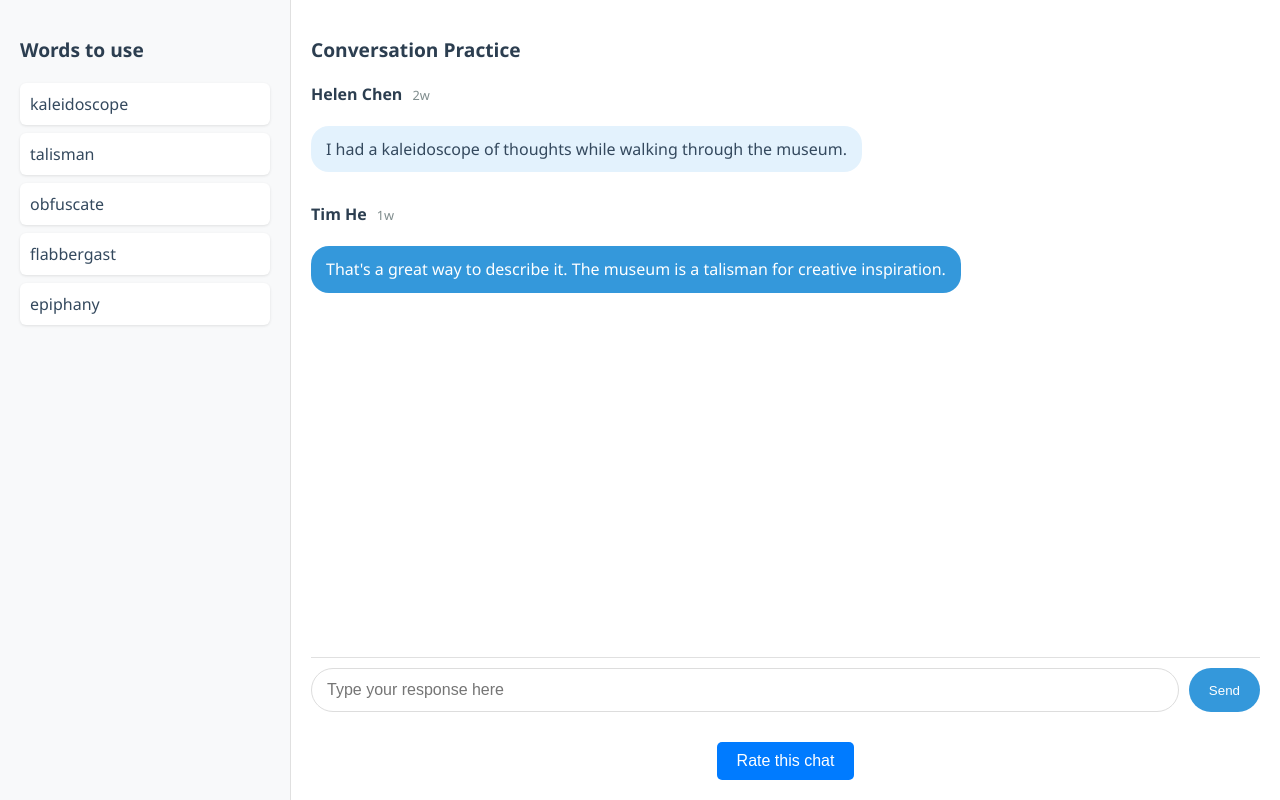
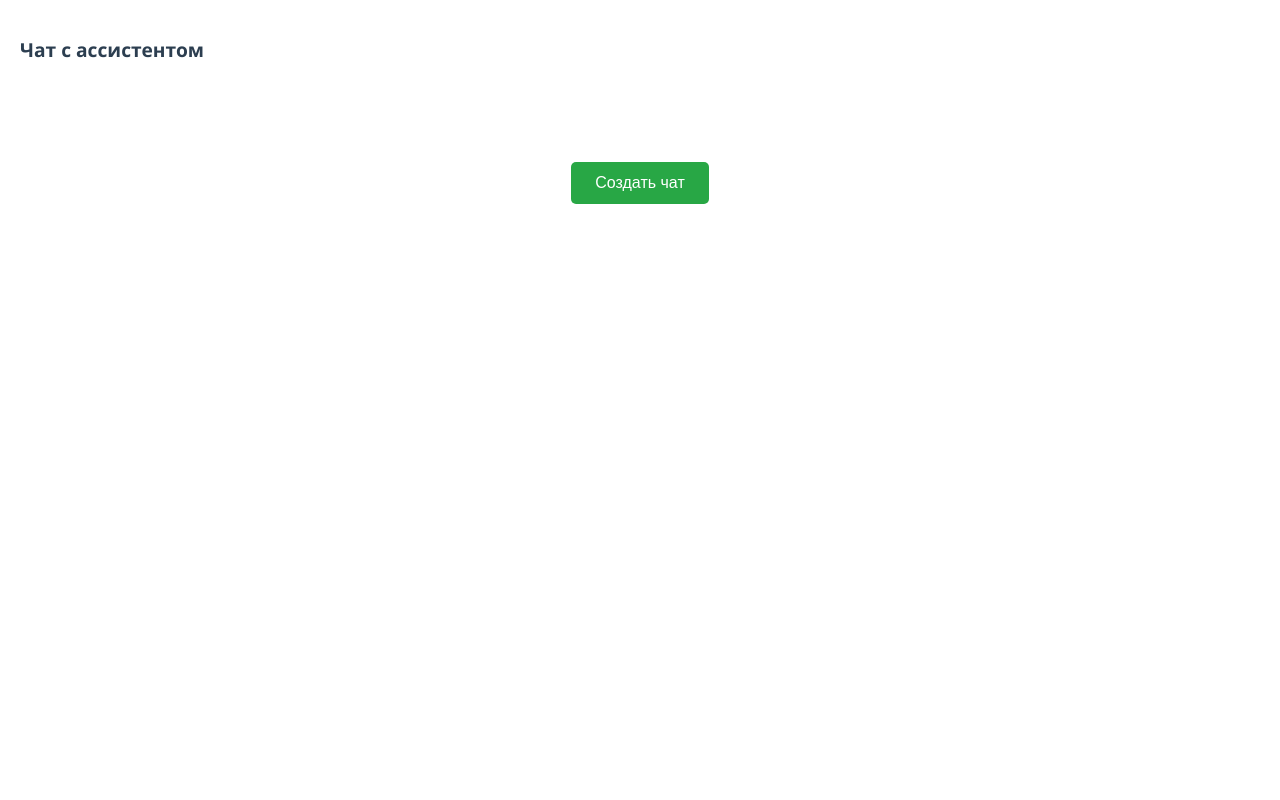
Before and after one commit to Yancevvv/wildman, a React (Create React App) app: page /chat in a window 1280 px wide. Built offline with nearby package versions, Linux system fonts and the light colour scheme.

Commit message:
Добавлен чат

```diff
--- a/src/components/ChatPage/ChatPage.css
+++ b/src/components/ChatPage/ChatPage.css
@@ -4,32 +4,74 @@
   font-family: 'Segoe UI', Tahoma, Geneva, Verdana, sans-serif;
 }
 
-.words-sidebar {
-  width: 250px;
-  background-color: #f8f9fa;
-  padding: 20px;
-  border-right: 1px solid #e0e0e0;
+.error-message {
+  background-color: #f8d7da;
+  color: #721c24;
+  padding: 10px 15px;
+  margin-bottom: 15px;
+  border-radius: 5px;
+  border: 1px solid #f5c6cb;
 }
 
-.sidebar-title {
-  color: #2c3e50;
-  margin-bottom: 20px;
-  font-size: 1.2rem;
+.create-chat-container {
+  display: flex;
+  justify-content: center;
+  align-items: center;
+  height: 200px;
 }
 
-.words-list {
-  list-style: none;
-  padding: 0;
+.create-chat-button {
+  background-color: #28a745;
+  color: white;
+  border: none;
+  padding: 12px 24px;
+  font-size: 16px;
+  cursor: pointer;
+  border-radius: 5px;
+  transition: background-color 0.2s;
 }
 
-.word-item {
-  padding: 10px;
-  margin-bottom: 8px;
-  background-color: white;
-  border-radius: 6px;
-  box-shadow: 0 1px 3px rgba(0,0,0,0.1);
-  color: #34495e;
-  font-weight: 500;
+.create-chat-button:hover {
+  background-color: #218838;
+}
+
+.create-chat-button:disabled {
+  background-color: #6c757d;
+  cursor: not-allowed;
+}
+
+.delete-chat-container {
+  text-align: center;
+  margin-top: 20px;
+}
+
+.delete-chat-button {
+  background-color: #dc3545;
+  color: white;
+  border: none;
+  padding: 10px 20px;
+  font-size: 16px;
+  cursor: pointer;
+  border-radius: 5px;
+  transition: background-color 0.2s;
+}
+
+.delete-chat-button:hover {
+  background-color: #c82333;
+}
+
+.delete-chat-button:disabled {
+  background-color: #6c757d;
+  cursor: not-allowed;
+}
+
+.mistakes-container {
+  background-color: #fff3cd;
+  color: #856404;
+  padding: 10px 15px;
+  margin-bottom: 15px;
+  border-radius: 5px;
+  border: 1px solid #ffeeba;
 }
 
 .conversation-area {
@@ -54,32 +96,40 @@
 .message-bubble {
   margin-bottom: 15px;
   max-width: 70%;
+  clear: both;
 }
 
-.message-header {
-  display: flex;
-  align-items: baseline;
-  margin-bottom: 5px;
+.user-message {
+  float: right;
+  text-align: right;
 }
 
-.message-user {
-  font-weight: bold;
-  margin-right: 10px;
-  color: #2c3e50;
-}
-
-.message-time {
-  font-size: 0.8rem;
-  color: #7f8c8d;
+.assistant-message {
+  float: left;
 }
 
 .message-text {
-  background-color: #e3f2fd;
   padding: 12px 15px;
   border-radius: 18px;
   display: inline-block;
+  line-height: 1.4;
+}
+
+.user-message .message-text {
+  background-color: #3498db;
+  color: white;
+}
+
+.assistant-message .message-text {
+  background-color: #e3f2fd;
   color: #34495e;
-  line-height: 1.4;
+}
+
+.loading-indicator {
+  text-align: center;
+  color: #7f8c8d;
+  margin: 10px 0;
+  font-style: italic;
 }
 
 .message-input-container {
@@ -116,22 +166,10 @@
   background-color: #2980b9;
 }
 
-/* Стили для ваших сообщений */
-.message-bubble:last-child .message-text {
-  background-color: #3498db;
-  color: white;
-}
-
 /* Адаптивность */
 @media (max-width: 768px) {
   .chat-container {
     flex-direction: column;
-  }
-
-  .words-sidebar {
-    width: 100%;
-    border-right: none;
-    border-bottom: 1px solid #e0e0e0;
   }
 
   .message-bubble {
--- a/src/components/ChatPage/ChatPage.jsx
+++ b/src/components/ChatPage/ChatPage.jsx
@@ -1,77 +1,146 @@
 import React, { useState } from 'react';
-import { useNavigate } from 'react-router-dom'; // Импортируем useNavigate
+import { useNavigate } from 'react-router-dom';
 import './ChatPage.css';
 
 const ChatPage = () => {
-  const navigate = useNavigate(); // Для навигации
+  useNavigate();
   const [message, setMessage] = useState('');
-  const [conversation, setConversation] = useState([
-    {
-      user: 'Helen Chen',
-      time: '2w',
-      text: 'I had a kaleidoscope of thoughts while walking through the museum.'
+  const [conversation, setConversation] = useState([]);
+  const [chatId, setChatId] = useState(null);
+  const [isLoading, setIsLoading] = useState(false);
+  const [error, setError] = useState('');
+  const [mistakes, setMistakes] = useState('');
+
+  // Создание нового чата
+  const createChat = async () => {
+    setIsLoading(true);
+    setError('');
+    try {
+      const response = await fetch('http://localhost:8080/api/chats', {
+        method: 'POST',
+        headers: {
+          'Content-Type': 'application/json',
         },
-    {
-      user: 'Tim He',
-      time: '1w',
-      text: "That's a great way to describe it. The museum is a talisman for creative inspiration."
+        credentials: 'include'
+      });
+
+      if (!response.ok) {
+        throw new Error('Не удалось создать чат');
       }
-  ]);
 
-  const wordsToUse = [
-    'kaleidoscope',
-    'talisman',
-    'obfuscate',
-    'flabbergast',
-    'epiphany'
-  ];
+      const data = await response.json();
+      setChatId(data.id);
+      setConversation([]);
+    } catch (error) {
+      setError('Ошибка при создании чата: ' + error.message);
+      console.error('Ошибка при создании чата:', error);
+    } finally {
+      setIsLoading(false);
+    }
+  };
 
-  const handleSend = () => {
-    if (message.trim()) {
-      setConversation([
-        ...conversation,
-        {
-          user: 'You',
-          time: 'now',
+  // Удаление чата
+  const deleteChat = () => {
+    setChatId(null);
+    setConversation([]);
+    setMistakes('');
+  };
+
+  // Отправка сообщения
+  const handleSend = async () => {
+    if (!message.trim() || !chatId) return;
+
+    setIsLoading(true);
+    setError('');
+
+    try {
+      // Добавляем сообщение пользователя в чат
+      const userMessage = {
+        messageType: 'USER',
         text: message
+      };
+
+      setConversation(prev => [...prev, userMessage]);
+
+      // Отправляем сообщение на сервер
+      const response = await fetch(`http://localhost:8080/api/chats/${chatId}/message`, {
+        method: 'POST',
+        headers: {
+          'Content-Type': 'application/json',
+        },
+        body: JSON.stringify({ text: message }),
+        credentials: 'include'
+      });
+
+      if (!response.ok) {
+        throw new Error('Не удалось отправить сообщение');
       }
-      ]);
+
+      const data = await response.json();
+
+      // Добавляем ответ ассистента в чат
+      const assistantMessage = {
+        messageType: 'ASSISTANT',
+        text: data.text
+      };
+
+      setConversation(prev => [...prev, assistantMessage]);
+
+      // Обновляем ошибки, если они есть
+      setMistakes(data.mistakes || '');
+
+      // Очищаем поле ввода
       setMessage('');
+    } catch (error) {
+      setError('Ошибка при отправке сообщения: ' + error.message);
+      console.error('Ошибка при отправке сообщения:', error);
+    } finally {
+      setIsLoading(false);
     }
   };
 
   const handleKeyPress = (e) => {
-    if (e.key === 'Enter') {
+    if (e.key === 'Enter' && !isLoading) {
       handleSend();
     }
   };
 
   return (
     <div className="chat-container">
-      <div className="words-sidebar">
-        <h2 className="sidebar-title">Words to use</h2>
-        <ul className="words-list">
-          {wordsToUse.map((word, index) => (
-            <li key={index} className="word-item">
-              {word}
-            </li>
-          ))}
-        </ul>
+      <div className="conversation-area">
+        <h2 className="conversation-title">Чат с ассистентом</h2>
+
+        {error && <div className="error-message">{error}</div>}
+
+        {!chatId ? (
+          <div className="create-chat-container">
+            <button
+              className="create-chat-button"
+              onClick={createChat}
+              disabled={isLoading}
+            >
+              {isLoading ? 'Создание...' : 'Создать чат'}
+            </button>
           </div>
-
-      <div className="conversation-area">
-        <h2 className="conversation-title">Conversation Practice</h2>
+        ) : (
+          <>
+            {mistakes && (
+              <div className="mistakes-container">
+                <h3>Ошибки в вашем сообщении:</h3>
+                <p>{mistakes}</p>
+              </div>
+            )}
 
             <div className="messages-container">
               {conversation.map((msg, index) => (
-            <div key={index} className="message-bubble">
-              <div className="message-header">
-                <span className="message-user">{msg.user}</span>
-                <span className="message-time">{msg.time}</span>
-              </div>
+                <div
+                  key={index}
+                  className={`message-bubble ${msg.messageType === 'USER' ? 'user-message' : 'assistant-message'}`}
+                >
                   <p className="message-text">{msg.text}</p>
                 </div>
               ))}
+              {isLoading && <div className="loading-indicator">Загрузка...</div>}
             </div>
 
             <div className="message-input-container">
@@ -80,26 +149,30 @@ const ChatPage = () => {
                 value={message}
                 onChange={(e) => setMessage(e.target.value)}
                 onKeyPress={handleKeyPress}
-            placeholder="Type your response here"
+                placeholder="Введите ваше сообщение"
                 className="message-input"
+                disabled={isLoading}
               />
               <button
                 onClick={handleSend}
                 className="send-button"
+                disabled={isLoading || !message.trim()}
               >
-            Send
+                Отправить
               </button>
             </div>
 
-        {/* Кнопка перехода на страницу Rating */}
-        <div className="rate-chat-container">
+            <div className="delete-chat-container">
               <button
-            className="rate-chat-button"
-            onClick={() => navigate('/rating')}
+                className="delete-chat-button"
+                onClick={deleteChat}
+                disabled={isLoading}
               >
-            Rate this chat
+                Удалить чат
               </button>
             </div>
+          </>
+        )}
       </div>
     </div>
   );
```
Also changed, not shown: src/components/FlipCards/FlipCards.jsx (line endings or trailing spaces). Lines whose indentation alone changed are shown as unchanged.
